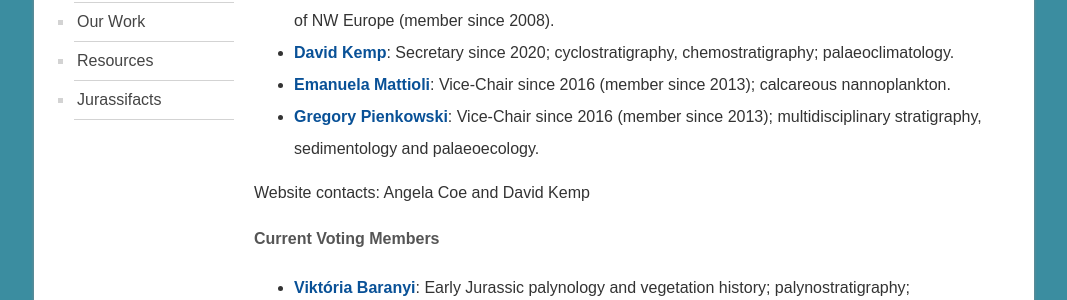
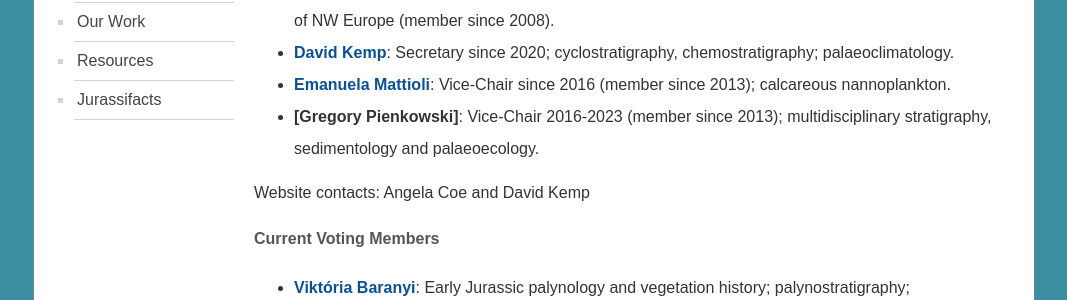
Before and after one commit to i-c-stratigraphy/subcommission-jurassic, a Jekyll site: the page built from pages/members.md, in a window 1280 px wide. Shown: the part 568-868 px from the top of the page, without its empty margins (106-1173 px from the left). Built offline with Jekyll 4.4.1, drawn with Linux system fonts in a browser that asks for light colours.

Commit message:
Update members.md

```diff
--- a/pages/members.md
+++ b/pages/members.md
@@ -9,7 +9,7 @@ permalink: /members
 * **[Angela Coe](http://www.open.ac.uk/people/alc8#tab1)**: Chair since 2020 (secretary 2013-2020); chemostratigraphy; sequence stratigraphy; palaeoclimatology; influence of environmental change on biota; regional geology of the Late Jurassic of NW Europe (member since 2008).
 * **[David Kemp](https://www.researchgate.net/profile/David_Kemp4)**: Secretary since 2020; cyclostratigraphy, chemostratigraphy; palaeoclimatology.
 * **[Emanuela Mattioli](http://lgltpe.ens-lyon.fr/ressources/pages-perso/MATTIOLI%20Emanuela/)**: Vice-Chair since 2016 (member since 2013); calcareous nannoplankton.
-* **[Gregory Pienkowski](https://www.linkedin.com/in/grzegorz-pie%C5%84kowski-005a3626/)**: Vice-Chair since 2016 (member since 2013); multidisciplinary stratigraphy, sedimentology and palaeoecology.
+* **[Gregory Pienkowski]**: Vice-Chair 2016-2023 (member since 2013); multidisciplinary stratigraphy, sedimentology and palaeoecology.
 
 Website contacts: Angela Coe and David Kemp
 
```
